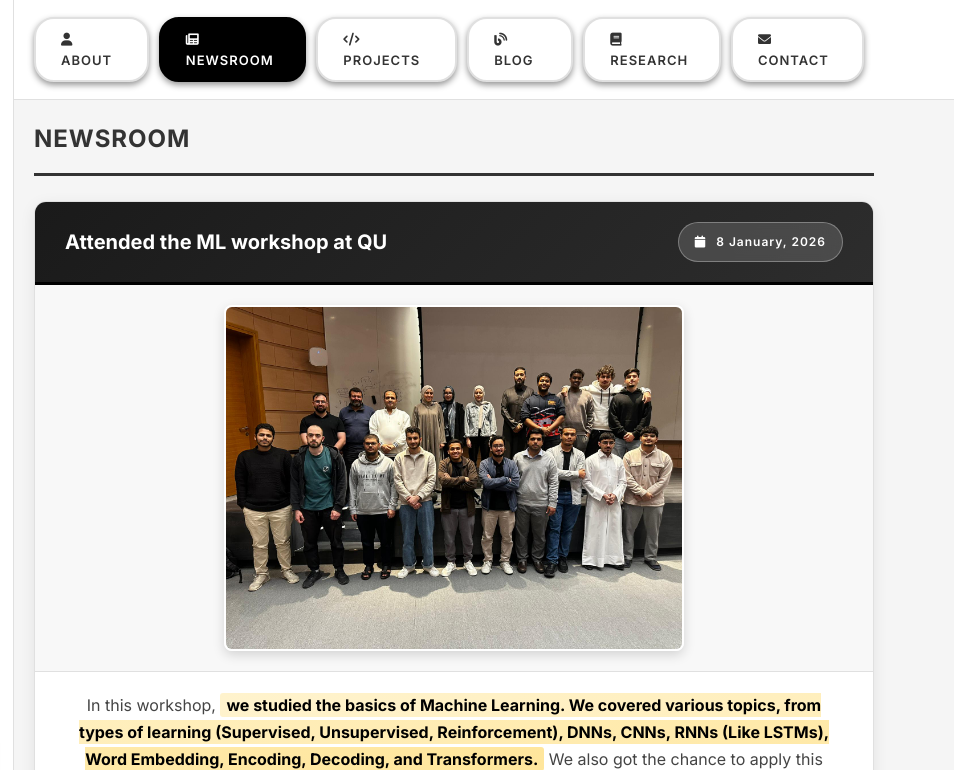
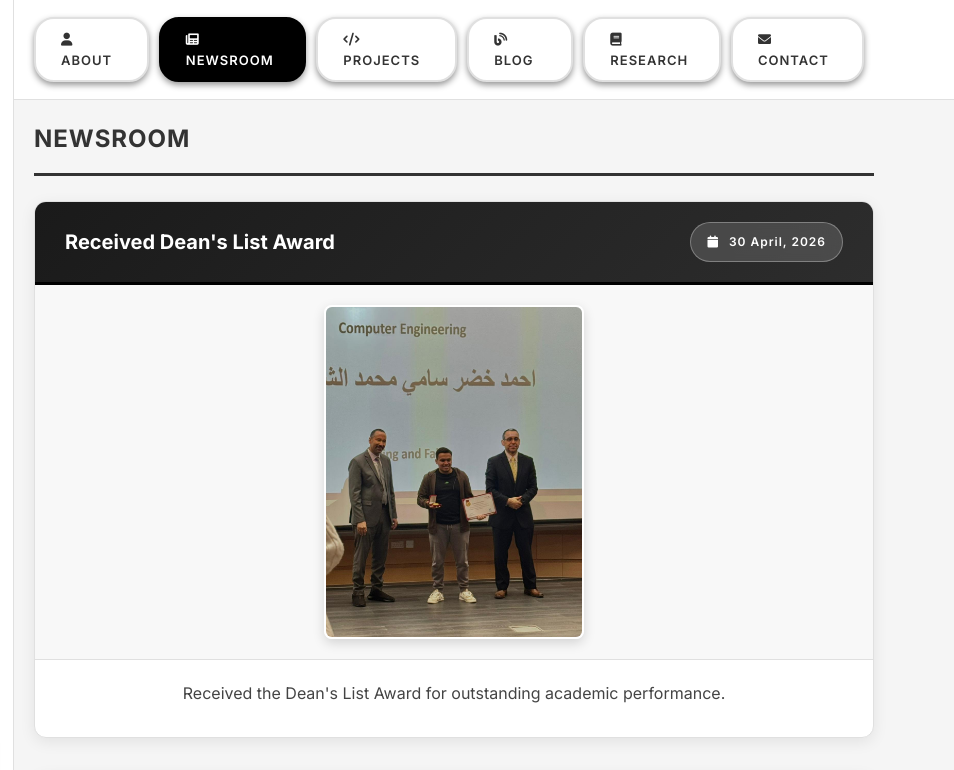
Before and after one commit to Ahmed-Elsheshtawy/Personal-Webpage, a plain HTML site: page source/index.html in a window 1280 px wide. Both pictures are taken after a click on the link "NEWSROOM". Shown: the top 770 px of the page, 326-1280 px from the left. Drawn offline with nearby package versions, Linux system fonts and the light colour scheme.

Commit message:
Added Dean's list award

```diff
--- a/source/index.html
+++ b/source/index.html
@@ -457,6 +457,18 @@
             </div>
             <div class="news-item">
                 <h3 class="news-item-header">
+                    <span target="_blank" href="" class="news-title">Received Dean's List Award</span>
+                    <div class="date-badge"><i class="fas fa-calendar" style="margin-right: 10px;"></i>30 April, 2026</div>
+                </h3>
+                <div class="news-images">
+                    <img src="./img/deans_list/Main.jpeg" alt="Dean's List Award Image" class="news-image" style="width: 260px;">
+                </div>
+                <div class="news-text">
+                    Received the Dean's List Award for outstanding academic performance.
+                </div>
+            </div>
+            <div class="news-item">
+                <h3 class="news-item-header">
                     <span target="_blank" href="" class="news-title">Attended the ML workshop at QU</span>
                     <div class="date-badge"><i class="fas fa-calendar" style="margin-right: 10px;"></i>8 January, 2026</div>
                 </h3>
```
Also changed, not shown: source/img/deans_list/Main.jpeg (added).
